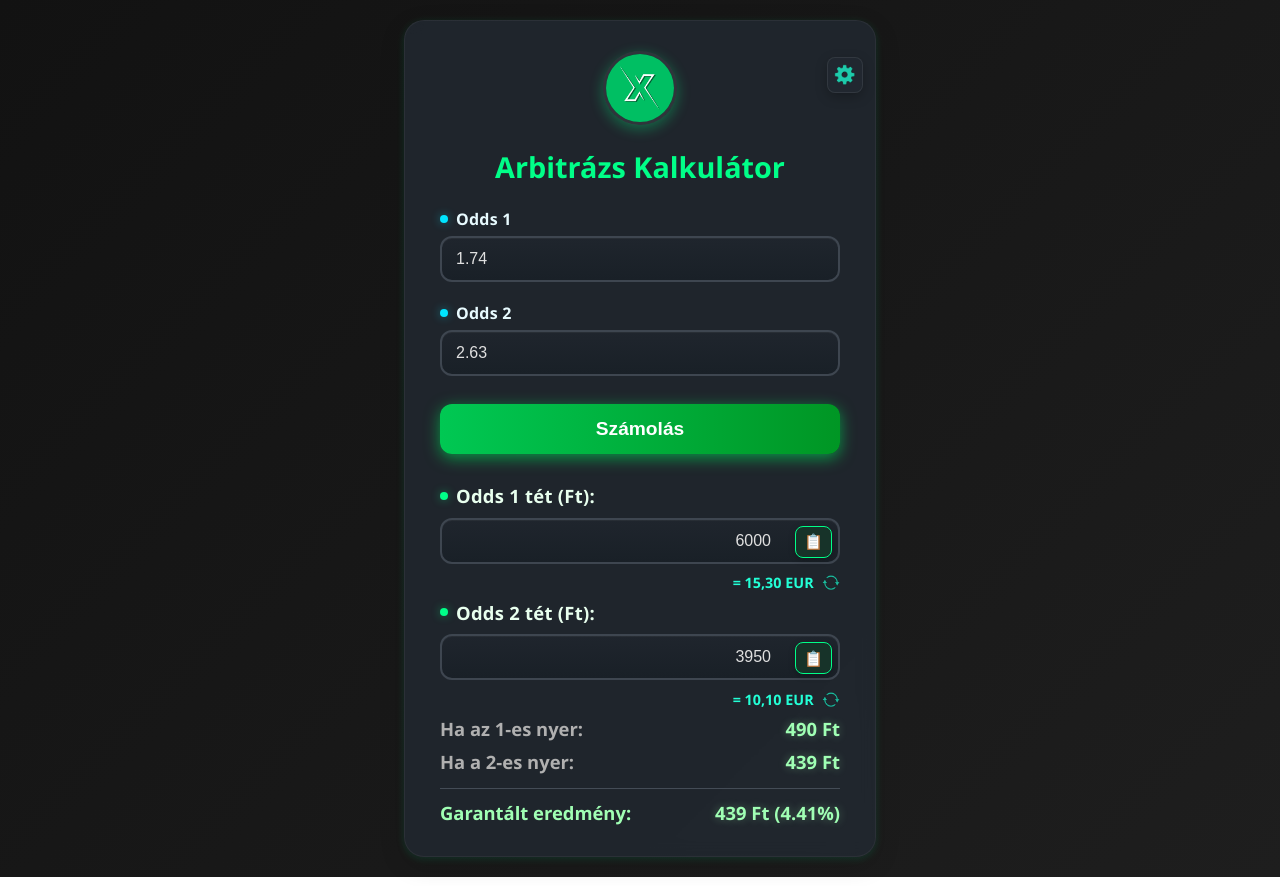
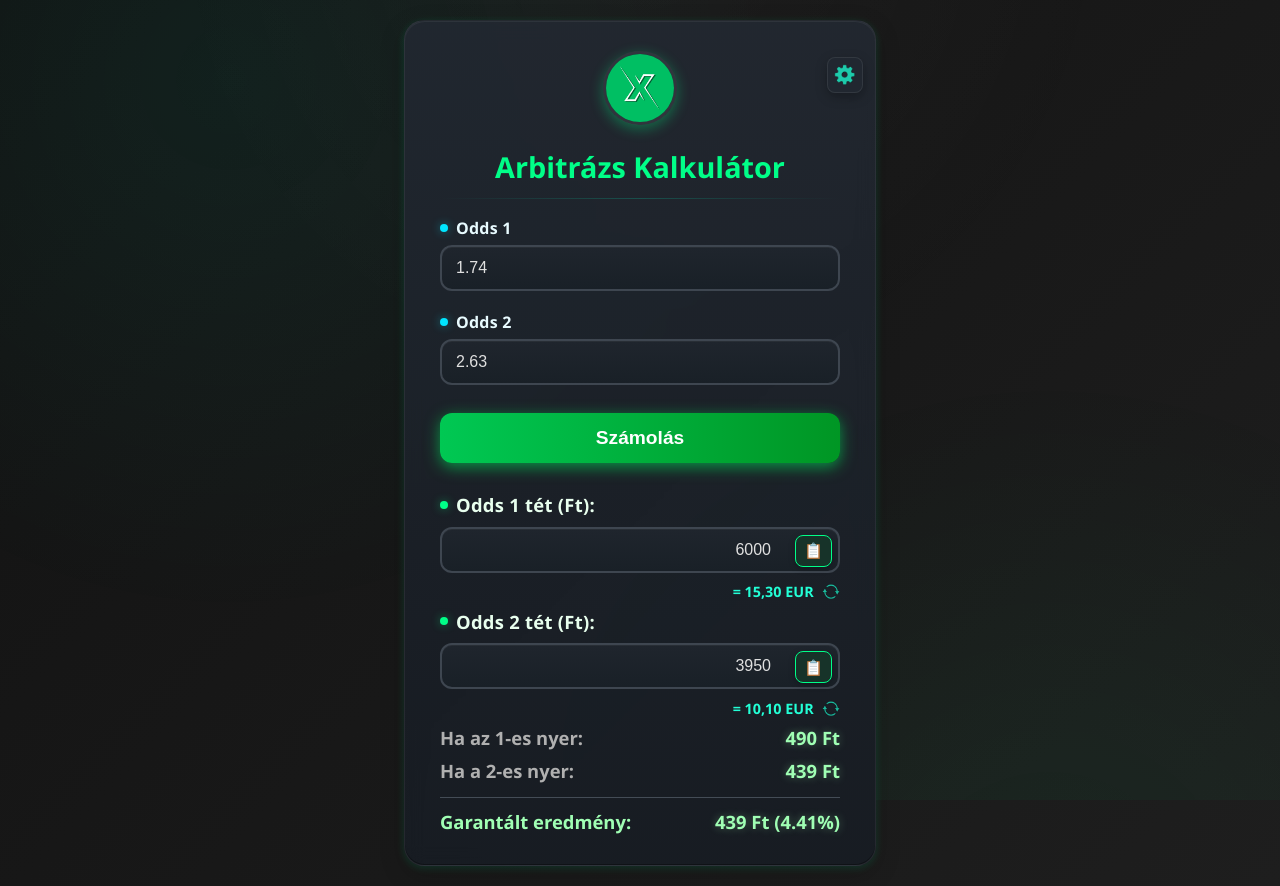
Before and after one commit to bodabenjamin/testsite, a plain HTML site: page asd.html in a window 1280 px wide. Drawn offline with Linux system fonts and the light colour scheme.

Commit message:
Update asd.html

```diff
--- a/asd.html
+++ b/asd.html
@@ -15,7 +15,20 @@
     padding: 20px 10px;
     color: #e0e0e0;
     overflow-y: auto;
+    position: relative; /* a háttér finom overlay-hez */
   }
+
+  /* Ultra-minimális háttér-tuning: nagyon halvány „fényfoltok” + enyhe vignetta */
+  body::before{
+    content:"";
+    position: fixed; inset: 0; pointer-events: none;
+    background:
+      radial-gradient(900px circle at 18% 10%, rgba(0,255,204,.06), transparent 60%),
+      radial-gradient(1000px circle at 82% 115%, rgba(0,255,136,.05), transparent 55%),
+      radial-gradient(1200px circle at 50% -10%, rgba(255,255,255,.03), transparent 40%);
+    z-index: 0;
+  }
+
   .calculator {
     background: rgba(34,40,49,0.85);
     border-radius: 20px;
@@ -282,6 +295,29 @@
   }
   #bookmakerButtons .book-link { margin-top: 0; }
   @media (max-width: 400px) { #bookmakerButtons { gap: 10px; } }
+
+  /* ===== Ultra-minim doboz finomítások (üveg hatás + belső highlight + mini hover-lift) ===== */
+  .calculator{
+    background: linear-gradient(180deg, rgba(34,40,49,.92), rgba(23,28,35,.92));
+    border-color: rgba(255,255,255,.06);
+    box-shadow: 0 8px 24px rgba(0,0,0,.22), 0 2px 8px rgba(0,255,168,.16);
+    backdrop-filter: blur(10px);
+  }
+  .calculator::after{
+    content:""; position:absolute; inset:0; border-radius:inherit; pointer-events:none;
+    box-shadow: inset 0 1px 0 rgba(255,255,255,.06), inset 0 -1px 0 rgba(0,0,0,.35);
+  }
+  @media (hover:hover){
+    .calculator:hover{
+      transform: scale(1.005) translateY(-1px);
+      box-shadow: 0 10px 28px rgba(0,0,0,.25), 0 3px 10px rgba(0,255,168,.18);
+    }
+  }
+  .calculator h1{ margin-bottom: 18px; }
+  .calculator h1::after{
+    content:""; display:block; height:1px; margin-top:12px;
+    background: linear-gradient(90deg, transparent, #00ffcc33, transparent);
+  }
   </style>
 </head>
 <body>
@@ -396,7 +432,8 @@
   };
 
   // --- Quick Bet link konfiguráció ---
-  const QUICK_BET_BASE = (window.location.origin || '').replace(/\/$/, '') + '/gyors';
+  // Kért forma: /sportfogadasedge/gyors?irodaURL=...&irodaURL=...
+  const QUICK_BET_BASE = (window.location.origin || '').replace(/\/$/, '') + '/sportfogadasedge/gyors';
   function buildQuickBetLink(urls){
     if (!urls || !urls.length) return '#';
     const params = new URLSearchParams();
@@ -505,7 +542,7 @@
   // Eszköz detektálás
   function isMobileDevice(){
     const ua = navigator.userAgent || '';
-    const mobileUA = /Android|iPhone|iPad|iPod|IEMobile|Opera Mini/i.test(ua);
+       const mobileUA = /Android|iPhone|iPad|iPod|IEMobile|Opera Mini/i.test(ua);
     const touchCoarse = window.matchMedia('(hover: none) and (pointer: coarse)').matches;
     return mobileUA || touchCoarse;
   }
@@ -608,7 +645,7 @@
         quick.id = "quickBetBtn";
         quick.className = "book-link";
         const quickUrls = collectBookmakerUrls();
-        quick.href = buildQuickBetLink(quickUrls); // /gyors?irodaURL=...&irodaURL=...
+        quick.href = buildQuickBetLink(quickUrls); // /sportfogadasedge/gyors?irodaURL=...&irodaURL=...
         quick.target = "_blank";
         quick.rel = "noopener";
         quick.textContent = "Gyors fogadás";
```
